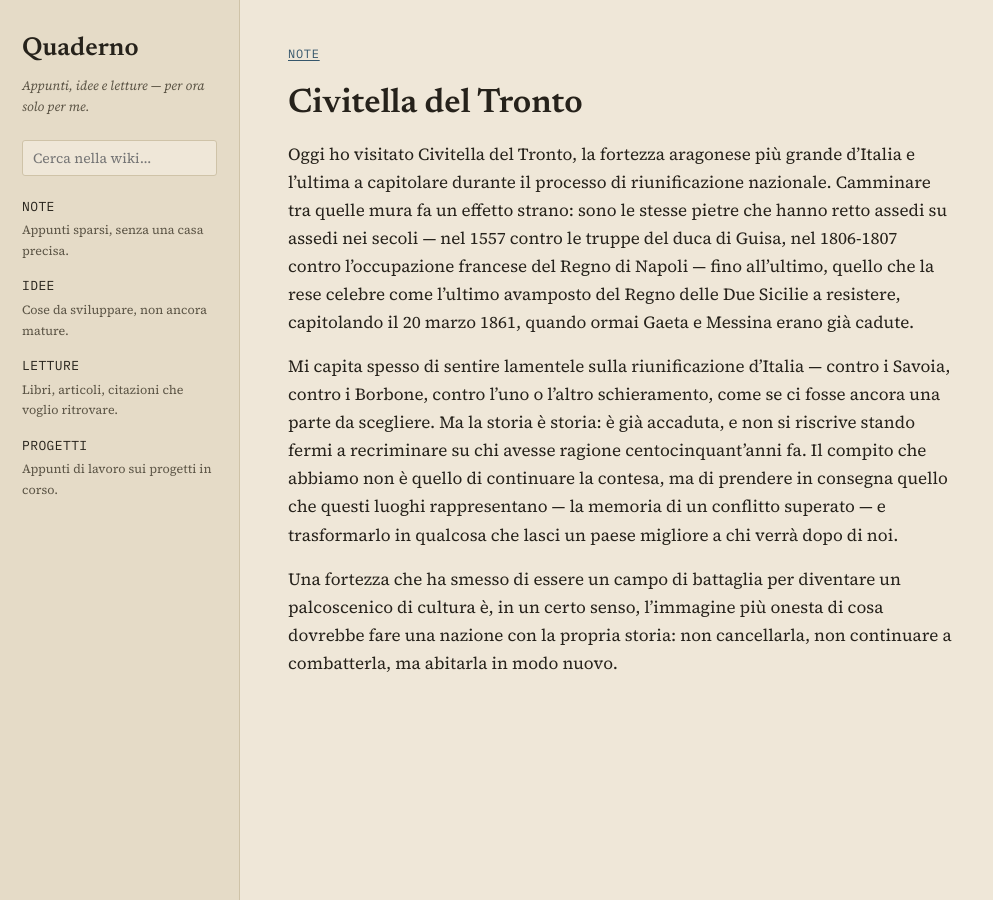
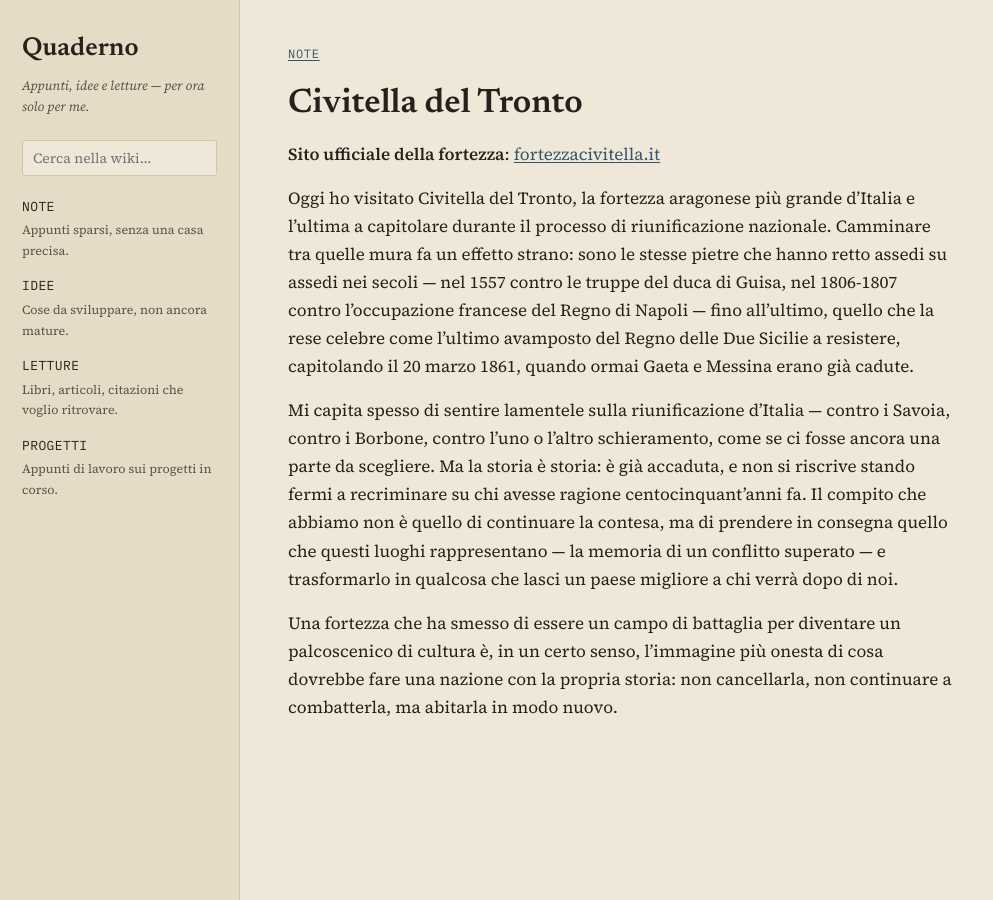
Before and after one commit to Vicknopf11/filoclastos-wiki, a Jekyll site: the page built from note/civitella-del-tronto.md, in a window 1280 px wide. Shown: the whole page, without its empty margins (0-993 px from the left). Built offline with Jekyll 4.4.1, drawn with Linux system fonts in a browser that asks for light colours.

Commit message:
Add official website link for Civitella del Tronto
Added the official website link for the fortress.

```diff
--- a/note/civitella-del-tronto.md
+++ b/note/civitella-del-tronto.md
@@ -3,6 +3,8 @@ title: Civitella del Tronto
 categoria: note
 sommario: "Una fortezza, la riunificazione, e cosa lasciamo a chi verrà dopo."
 ---
+
+**Sito ufficiale della fortezza**: [fortezzacivitella.it](https://fortezzacivitella.it/)
 
 Oggi ho visitato Civitella del Tronto, la fortezza aragonese più grande d'Italia e l'ultima a
 capitolare durante il processo di riunificazione nazionale. Camminare tra quelle mura fa un
```
